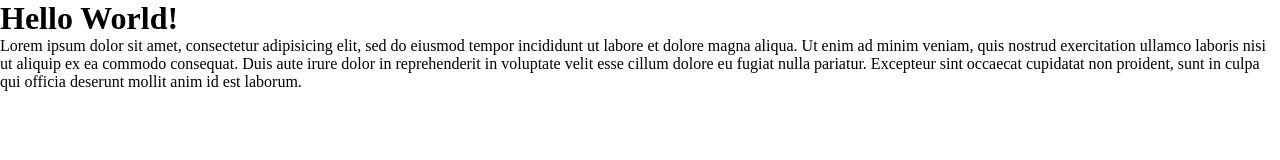
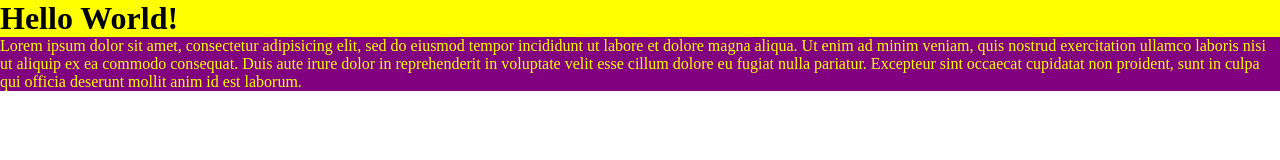
Before and after one commit to hardy333/Youtube-repo, a plain HTML site: page index.html in a window 1280 px wide. Drawn offline with Linux system fonts and the light colour scheme.

Commit message:
add css styles , yellow background and purple thing

```diff
--- a/style.css
+++ b/style.css
@@ -3,3 +3,11 @@
 	margin:0px;
 	padding:0px;
 }
+
+h1{
+	background:yellow;
+}
+p{
+	background:purple;
+	color:yellow;
+}
```
